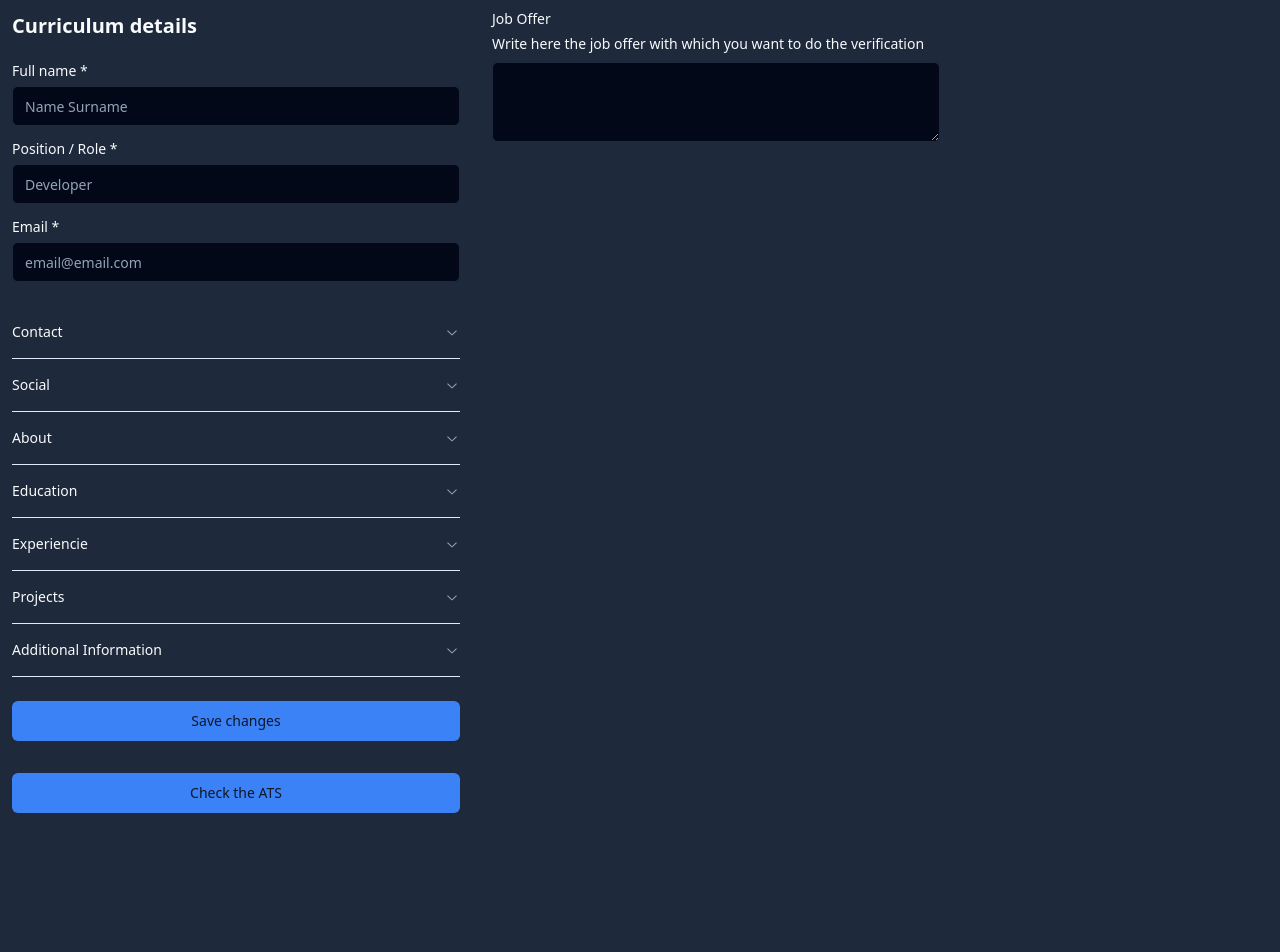
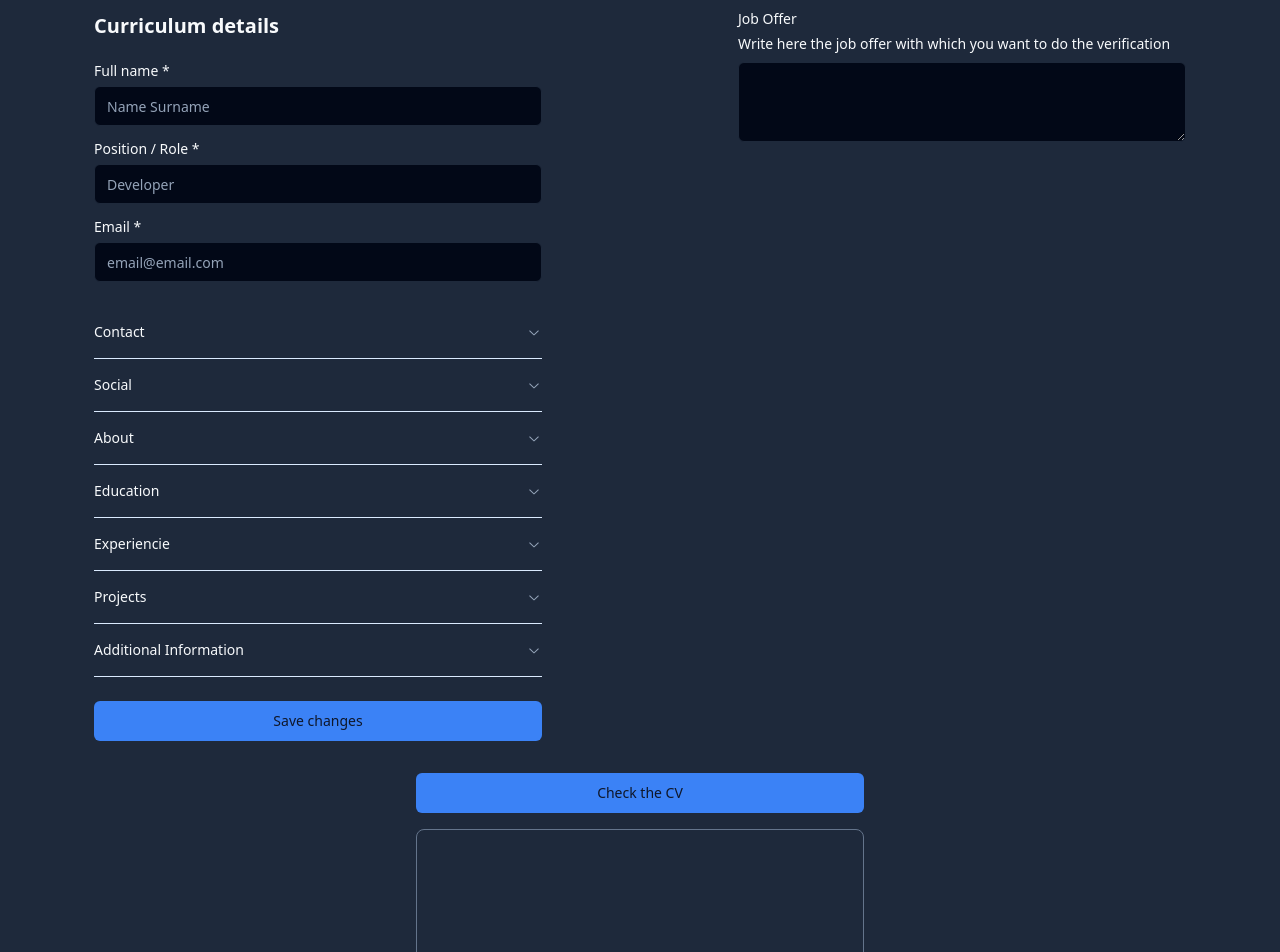
Before and after one commit to dm94/ats-matcher, a Next.js app: page /checker in a window 1280 px wide. Shown: the top 952 px of the page. Before the commit the page ends 825 px from the top, so only its background shows below. Built offline with nearby package versions, Linux system fonts and the light colour scheme.

Commit message:
style: Updated the checker style

```diff
--- a/src/app/checker/page.tsx
+++ b/src/app/checker/page.tsx
@@ -21,7 +21,7 @@ export default function Checker() {
           baseURL: "http://localhost:1234/v1",
           compatibility: "compatible",
           apiKey: "",
-          model: "RichardErkhov/h2oai_-_h2ogpt-4096-llama2-7b-chat-gguf",
+          model: "MaziyarPanahi/Meta-Llama-3-70B-Instruct-GGUF",
         },
         offer,
         resume,
@@ -36,11 +36,11 @@ export default function Checker() {
   const updateResume = (value: CurriculumVidaeType) => setResume(value);
 
   return (
-    <main className="flex min-h-screen flex-row flex-row p-3 w-full gap-8 flex-wrap">
+    <main className="flex min-h-screen flex-row p-3 w-full gap-8 flex-wrap justify-around">
       <ReduxProvider>
         <Builder onSave={updateResume} />
       </ReduxProvider>
-      <section className="flex flex-col gap-4 w-full max-w-md">
+      <section className="flex flex-col gap-4 w-full max-w-md content-start">
         <div className="flex flex-col gap-2 w-full" id="job-offer-part">
           <Label htmlFor="job">Job Offer</Label>
           <p className="text-sm">
@@ -53,11 +53,13 @@ export default function Checker() {
           />
         </div>
       </section>
-      <section className="flex flex-col gap-4 w-full max-w-md">
+      <section className="flex flex-col gap-4 w-full max-w-md content-start">
         <Button type="button" onClick={() => analyseCurriculum()}>
-          Check the ATS
+          Check the CV
         </Button>
-        {message && <div>{message}</div>}
+        <p className="min-h-36 max-h-44 border p-2 border-slate-500 rounded-lg overflow-auto">
+          {message}
+        </p>
       </section>
     </main>
   );
```
